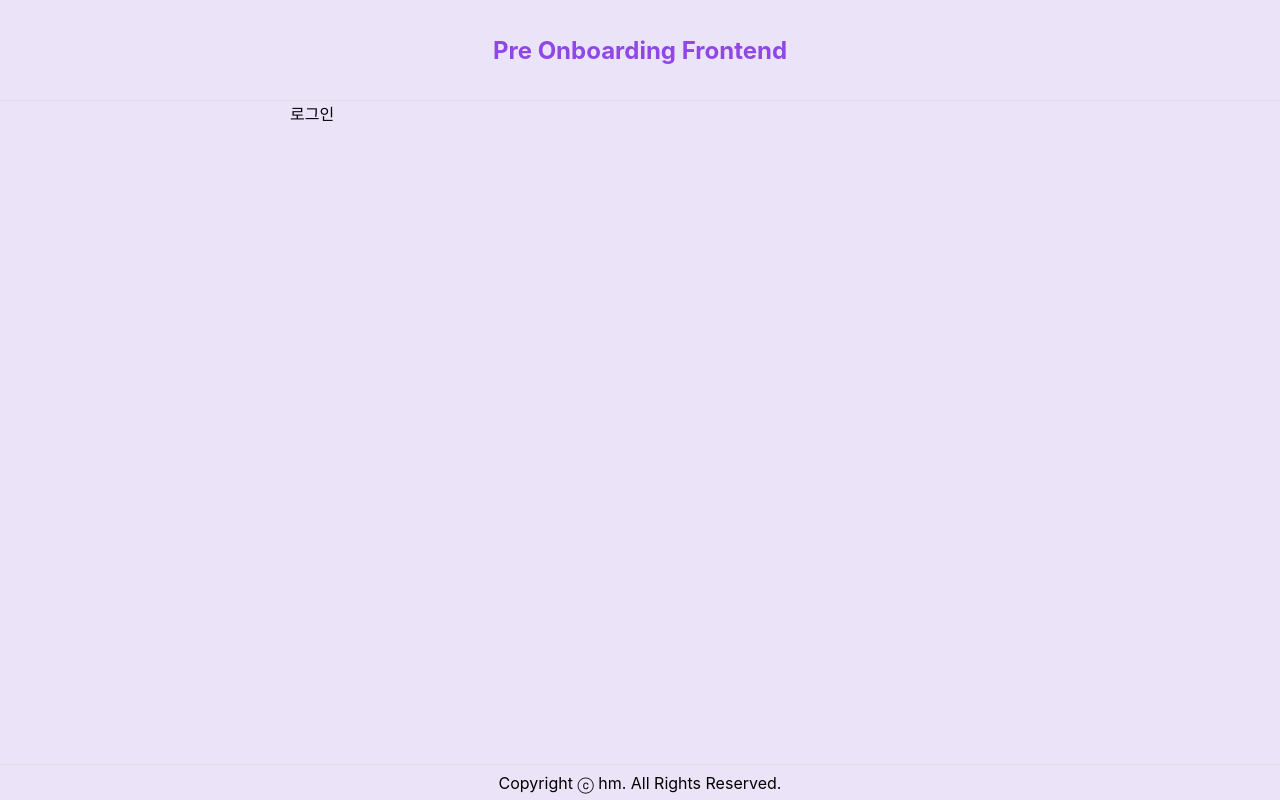
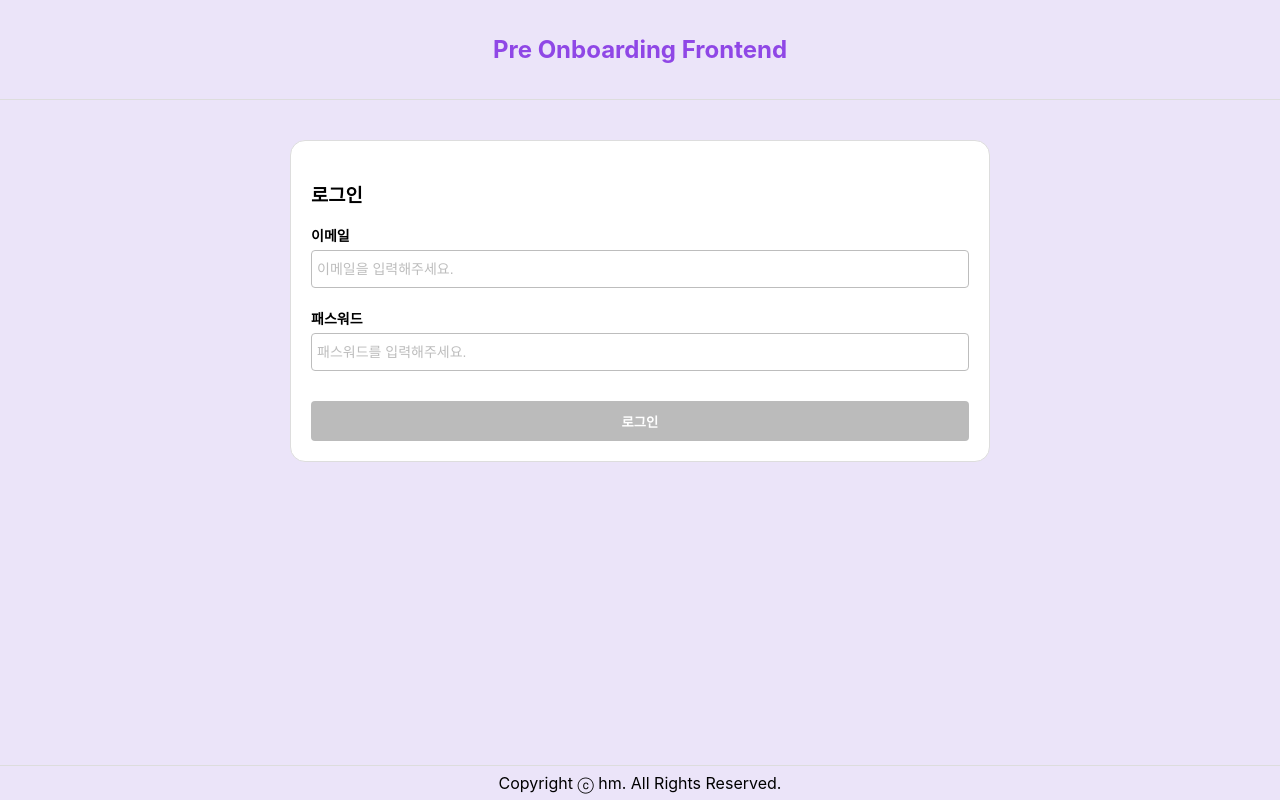
Before and after one commit to hyemin33/wanted-pre-onboarding-frontend, a React (Create React App) app: page /signin in a window 1280 px wide. Built offline with nearby package versions, Linux system fonts and the light colour scheme.

Commit message:
fix: 로그인 마크업

```diff
--- a/src/components/Button.jsx
+++ b/src/components/Button.jsx
@@ -2,21 +2,29 @@ import styled from "@emotion/styled";
 import React from "react";
 
 const Button = ({ onClick, text, type, ...props }) => {
-  return <ButtonWra onClick={onClick}>{text}</ButtonWra>;
+  return (
+    <ButtonWra onClick={onClick} {...props}>
+      {text}
+    </ButtonWra>
+  );
 };
 
 const ButtonWra = styled.button`
-  width: auto;
+  width: 100%;
   height: 40px;
-  border: 1px solid #ddd;
+  border: none;
   border-radius: 4px;
-  background: #fff;
   cursor: pointer;
-  color: #8f47e6;
+  background: #505050;
+  color: #fff;
   font-weight: bold;
 
   &:last-of-type {
     margin-top: 10px;
   }
+
+  &:disabled {
+    background: #bbb;
+  }
 `;
 export default Button;
--- /dev/null
+++ b/src/components/Input.jsx
@@ -0,0 +1,36 @@
+import styled from "@emotion/styled";
+import React from "react";
+
+const Input = ({ label, isPw = false, ...props }) => {
+  return (
+    <InputArea>
+      <LabelText>{label}</LabelText>
+      <StyledInput {...props} type={isPw ? "password" : "text"} />
+    </InputArea>
+  );
+};
+
+const StyledInput = styled.input`
+  width: auto;
+  font-size: 14px;
+  background: #fff
+  outline: 0;
+  border: 1px solid #bdbdbd;
+  border-radius:4px;
+  padding:10px 5px;
+
+  &::placeholder {
+    color: #bdbdbd;
+  }
+`;
+const LabelText = styled.label`
+  font-size: 14px;
+  font-weight: bold;
+  margin-bottom: 5px;
+`;
+const InputArea = styled.div`
+  display: flex;
+  flex-direction: column;
+  margin-bottom: 20px;
+`;
+export default Input;
--- a/src/components/layout/ServiceWrapper.jsx
+++ b/src/components/layout/ServiceWrapper.jsx
@@ -23,6 +23,7 @@ const Footer = styled.div`
   display: flex;
   flex: center;
   align-items: center;
+  margin-top: auto;
 
   & > p {
     width: 100%;
@@ -45,13 +46,21 @@ const Header = styled.div`
 
 const Body = styled.div`
   margin: auto;
-  max-width: 700px;
-  min-height: calc(100vh - 101px - 36px);
+  width: 700px;
+
+  margin: 40px auto;
+  border: 1px solid #ddd;
+  border-radius: 15px;
+  padding: 20px;
+  background: #fff;
 `;
 
 const WrapperContainer = styled.div`
   overflow-y: auto;
   height: 100%;
+  width: 100%;
+  display: flex;
+  flex-direction: column;
 `;
 const Wrapper = styled.div`
   width: 100%;
--- a/src/index.css
+++ b/src/index.css
@@ -1,3 +1,7 @@
+* {
+  box-sizing: border-box;
+}
+
 body {
   margin: 0;
   font-family: -apple-system, BlinkMacSystemFont, "Segoe UI", "Roboto", "Oxygen",
--- a/src/pages/Root.jsx
+++ b/src/pages/Root.jsx
@@ -23,6 +23,5 @@ const ButtonArea = styled.div`
   height: 100%;
   display: flex;
   flex-direction: column;
-  padding-top: 40px;
 `;
 export default Root;
--- a/src/pages/SigninPage.jsx
+++ b/src/pages/SigninPage.jsx
@@ -1,8 +1,52 @@
-import React from "react";
+import React, { useState } from "react";
+import { useNavigate } from "react-router-dom";
+
+import Input from "../components/Input";
+import Button from "../components/Button";
 import ServiceWrapper from "../components/layout/ServiceWrapper";
 
 const SigninPage = () => {
-  return <ServiceWrapper>로그인</ServiceWrapper>;
+  const navigate = useNavigate();
+
+  const [email, setEmail] = useState("");
+  const [password, setPassword] = useState("");
+
+  //로그인 검증
+  const handleLogin = () => {
+    if (!email.includes("@")) {
+      window.alert("이메일에 @를 포함하여 입력해주세요.");
+    } else if (password.length < 8) {
+      window.alert("비밀번호를 8자이상 입력해주세요.");
+    } else {
+      navigate("/todo");
+    }
+  };
+
+  return (
+    <ServiceWrapper>
+      <h3>로그인</h3>
+      <Input
+        label="이메일"
+        placeholder="이메일을 입력해주세요."
+        value={email}
+        onChange={(e) => {
+          setEmail(e.target.value.trim());
+        }}
+      />
+      <Input
+        label="패스워드"
+        placeholder="패스워드를 입력해주세요."
+        isPw={true}
+        value={password}
+        onChange={(e) => setPassword(e.target.value.trim())}
+      />
+      <Button
+        text="로그인"
+        disabled={!email || !password}
+        onClick={handleLogin}
+      />
+    </ServiceWrapper>
+  );
 };
 
 export default SigninPage;
```
